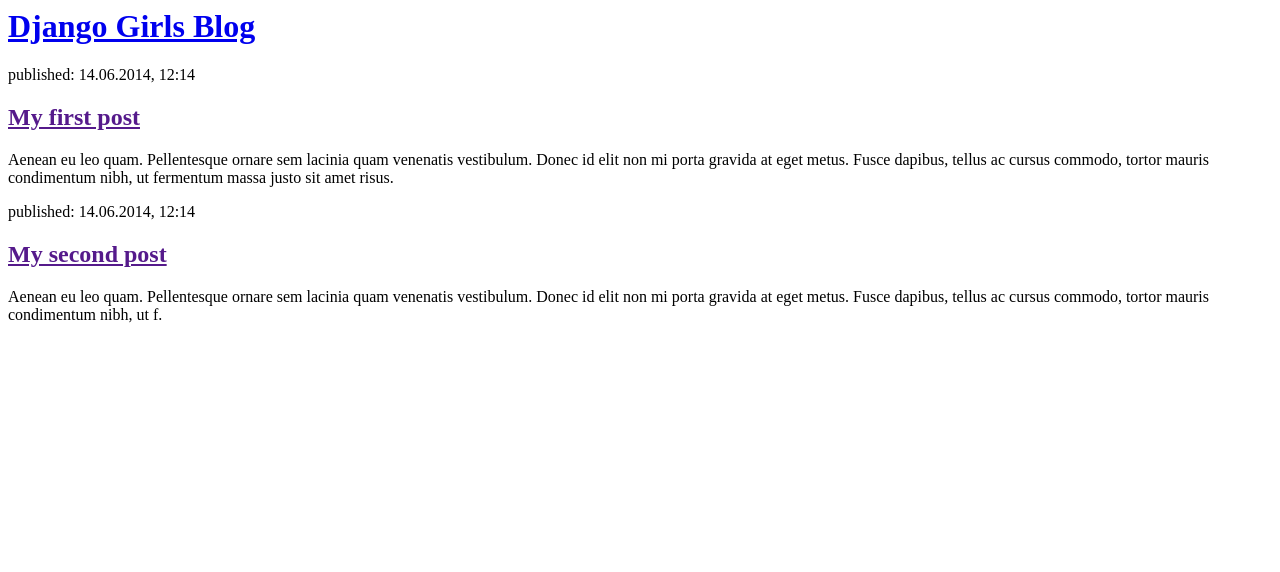
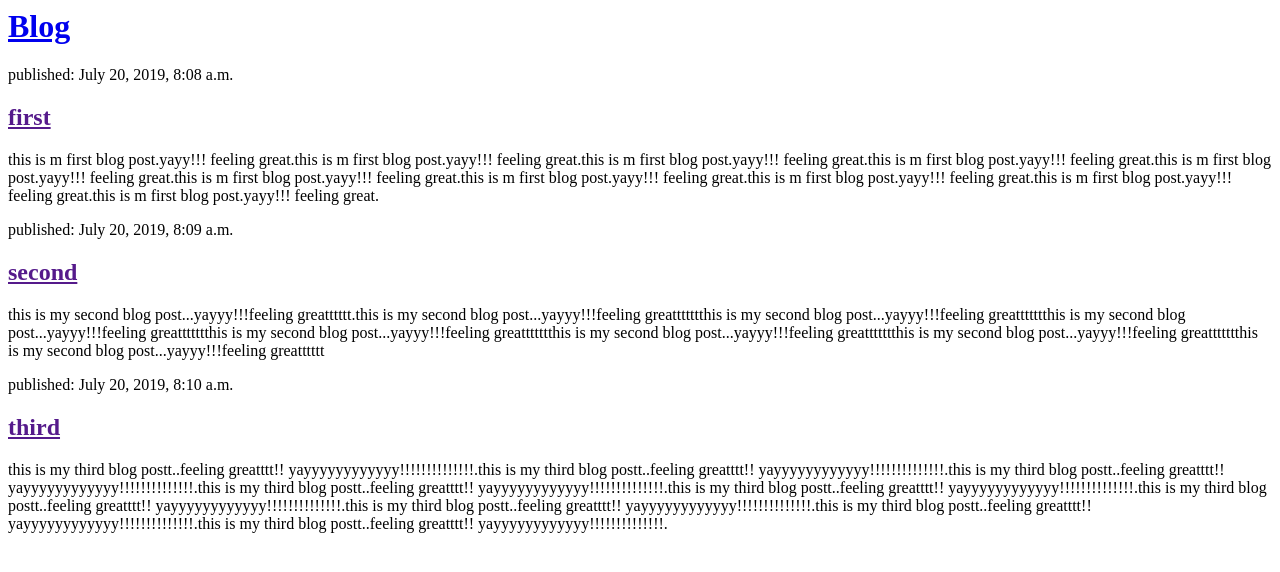
Before and after one commit to raghurajj/django-blog, a Django app: page / in a window 1280 px wide. Shown: the top 572 px of the page. Run offline with Django 3.2, Linux system fonts and the light colour scheme; data comes from the database, SQL or seed files in the repository.

Commit message:
modified templates and view to fetch data from database

```diff
--- a/blog/models.py
+++ b/blog/models.py
@@ -13,9 +13,9 @@
     created_date = models.DateTimeField(default=timezone.now)
     published_date = models.DateTimeField(blank=True, null=True)
 
-    # def publish(self):
-    #     self.published_date = timezone.now()
-    #     self.save()
+    def publish(self):
+        self.published_date = timezone.now()
+        self.save()
 
     def __str__(self):
         return self.title
--- a/blog/templates/blog/post_list.html
+++ b/blog/templates/blog/post_list.html
@@ -1,22 +1,11 @@
-<html>
-    <head>
-        <title>Django Girls blog</title>
-    </head>
-    <body>
-        <div>
-            <h1><a href="/">Django Girls Blog</a></h1>
-        </div>
+<div>
+    <h1><a href="/">Blog</a></h1>
+</div>
 
-        <div>
-            <p>published: 14.06.2014, 12:14</p>
-            <h2><a href="">My first post</a></h2>
-            <p>Aenean eu leo quam. Pellentesque ornare sem lacinia quam venenatis vestibulum. Donec id elit non mi porta gravida at eget metus. Fusce dapibus, tellus ac cursus commodo, tortor mauris condimentum nibh, ut fermentum massa justo sit amet risus.</p>
-        </div>
-
-        <div>
-            <p>published: 14.06.2014, 12:14</p>
-            <h2><a href="">My second post</a></h2>
-            <p>Aenean eu leo quam. Pellentesque ornare sem lacinia quam venenatis vestibulum. Donec id elit non mi porta gravida at eget metus. Fusce dapibus, tellus ac cursus commodo, tortor mauris condimentum nibh, ut f.</p>
-        </div>
-    </body>
-</html>
+{% for post in posts %}
+    <div>
+        <p>published: {{ post.published_date }}</p>
+        <h2><a href="">{{ post.title }}</a></h2>
+        <p>{{ post.text|linebreaksbr }}</p>
+    </div>
+{% endfor %}
--- a/blog/views.py
+++ b/blog/views.py
@@ -1,5 +1,7 @@
 from django.shortcuts import render
+from django.utils import timezone
+from .models import Post
 
-# Create your views here.
 def post_list(request):
-    return render(request, 'blog/post_list.html', {})
+    posts = Post.objects.filter(published_date__lte=timezone.now()).order_by('published_date')
+    return render(request, 'blog/post_list.html', {'posts': posts})
```
